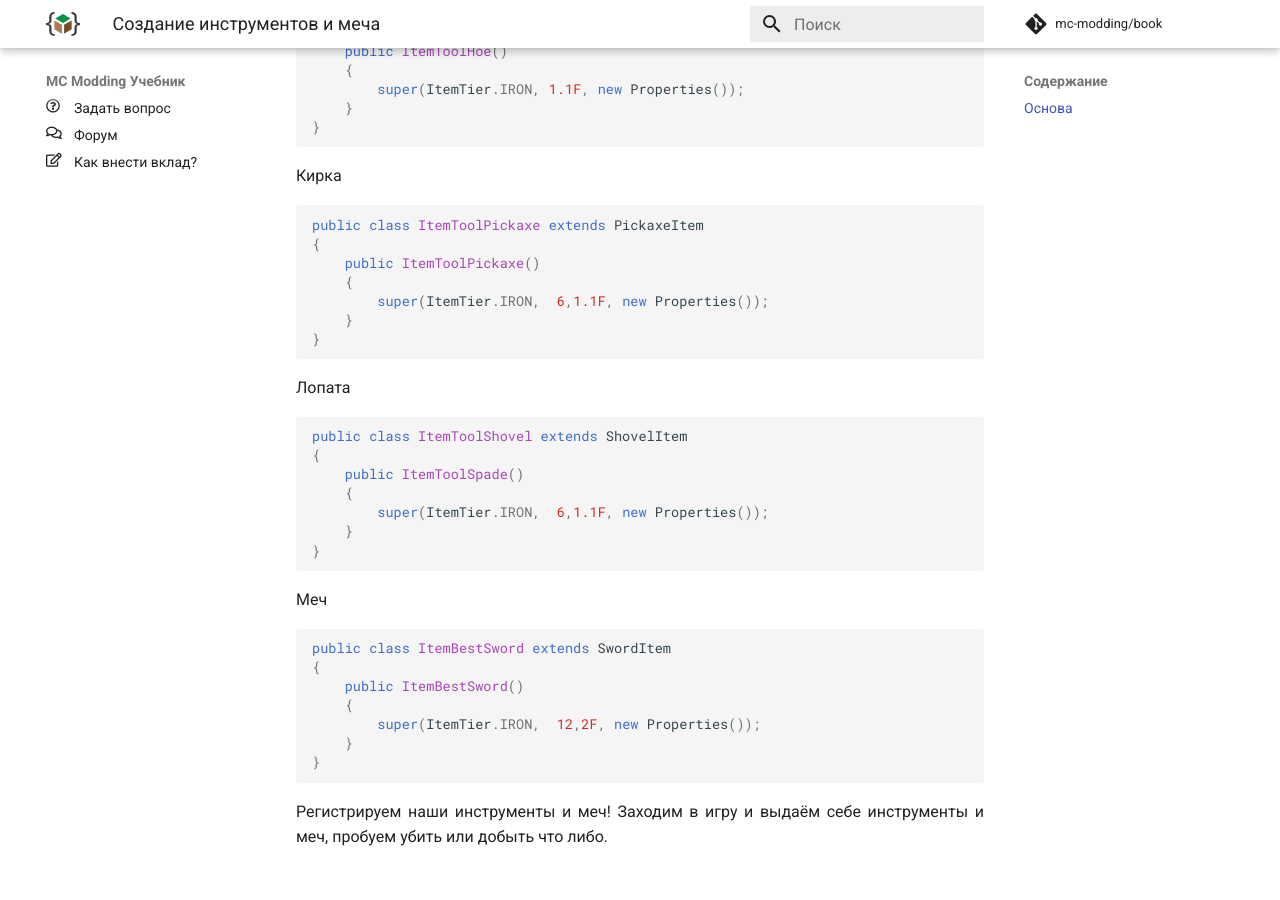
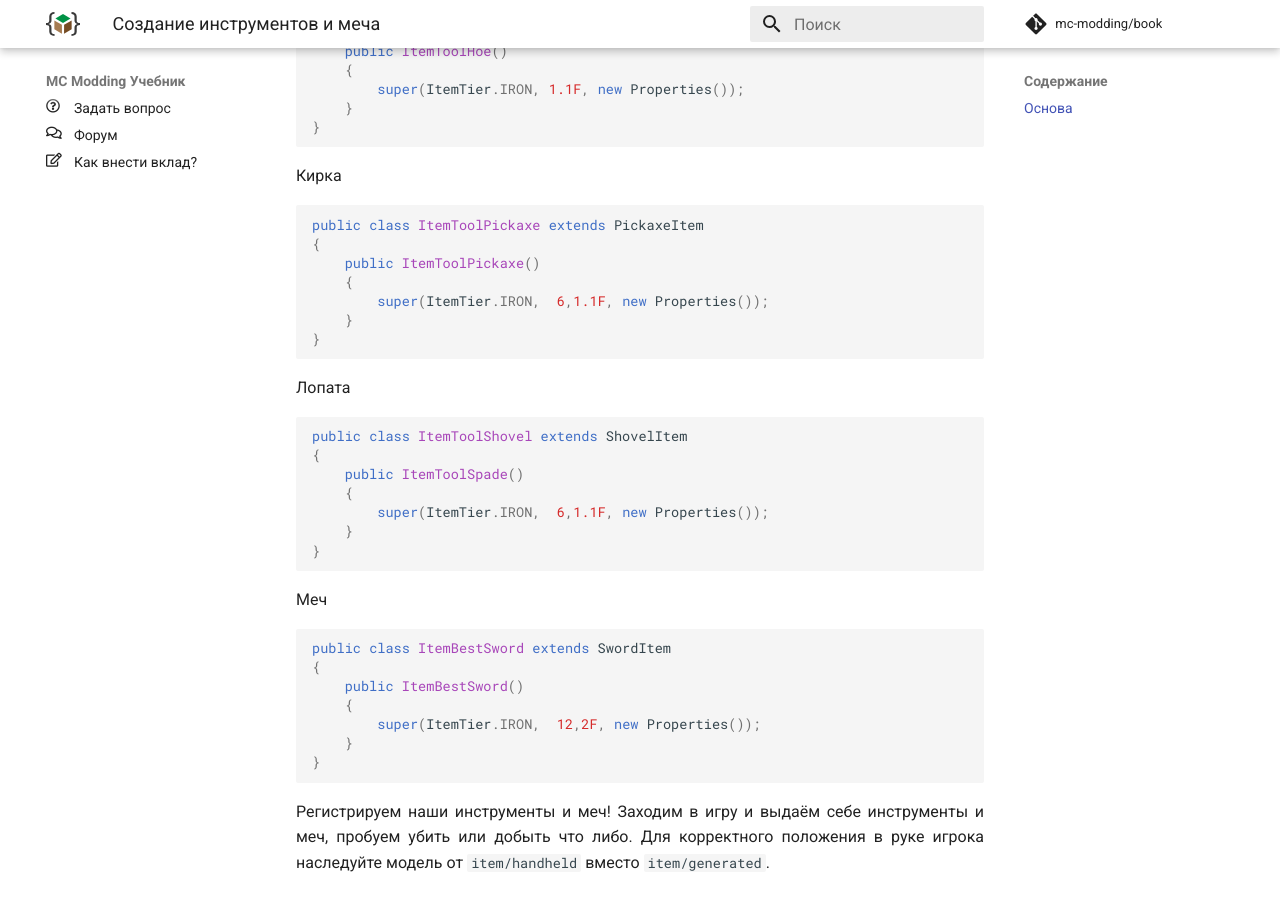
Before and after one commit to mc-modding/book, an MkDocs documentation site: the page built from docs/1.15/item/tools/index.md, in a window 1280 px wide and 900 px high, scrolled down 573 px. Built offline with MkDocs 1.6.1 and Material for MkDocs 9.7.7, drawn with Linux system fonts in a browser that asks for light colours; nearby versions of some CDN libraries; comment, search, counter and statistics services are not loaded; before the commit the page ends 1447 px from its top, so only the background shows below that.

Commit message:
Update index.md

````diff
--- a/docs/1.15/item/tools/index.md
+++ b/docs/1.15/item/tools/index.md
@@ -61,4 +61,4 @@ public class ItemBestSword extends SwordItem
 }
 ```
 
-Регистрируем наши инструменты и меч! Заходим в игру и выдаём себе инструменты и меч, пробуем убить или добыть что либо.
+Регистрируем наши инструменты и меч! Заходим в игру и выдаём себе инструменты и меч, пробуем убить или добыть что либо. Для корректного положения в руке игрока наследуйте модель от `item/handheld` вместо `item/generated`.
````
